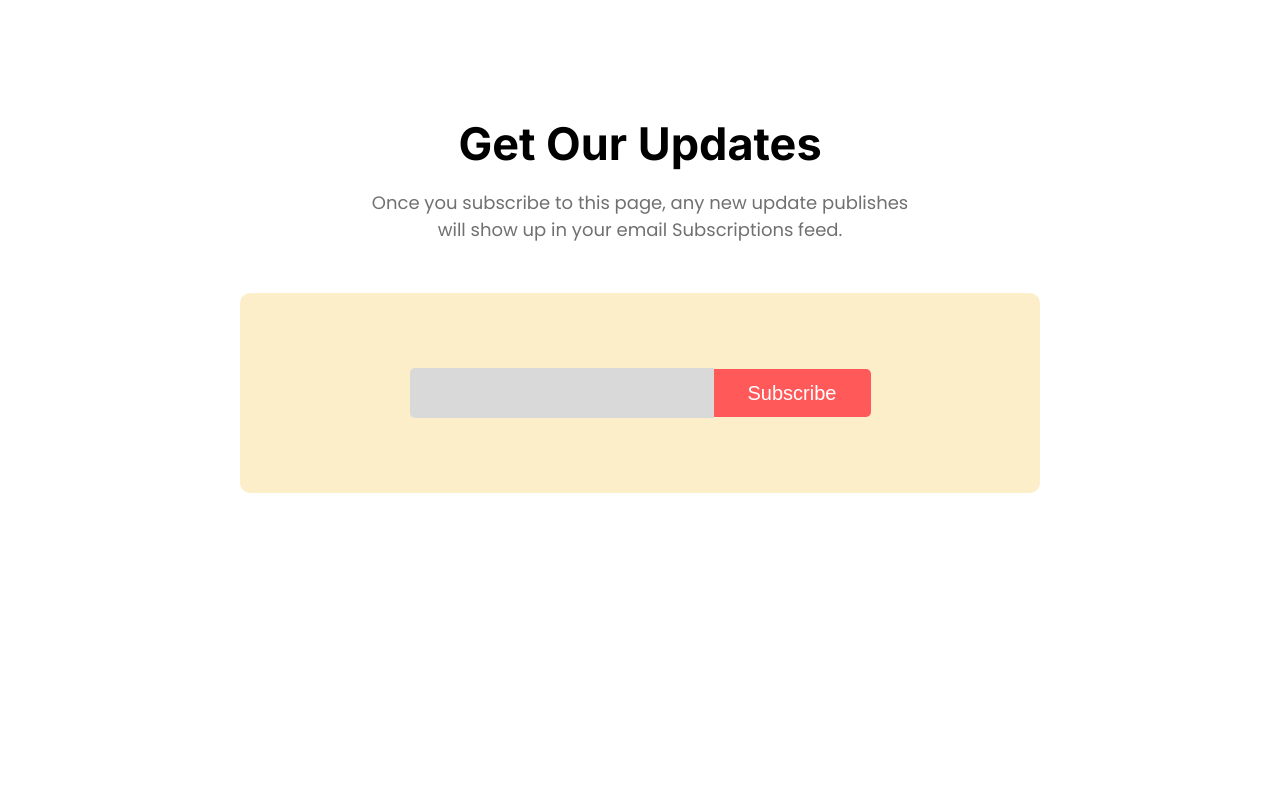
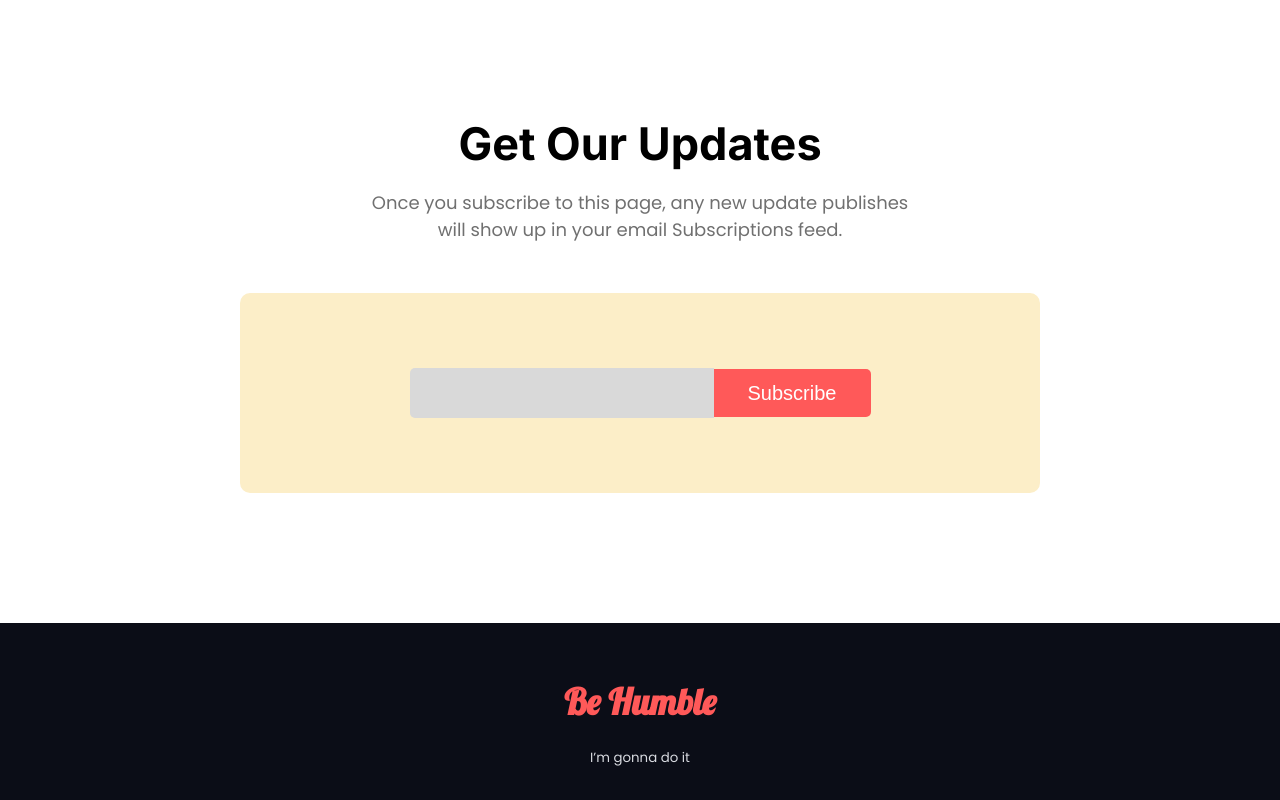
Before and after one commit to safinxr/Donate-today, a plain HTML site: page Index.html in a window 1280 px wide. Shown: the part 3084-3884 px from the top of the page. Before the commit the page ends 3707 px from the top, so only its background shows below. Drawn offline with Linux system fonts and the light colour scheme.

Commit message:
final push

```diff
--- a/Index.html
+++ b/Index.html
@@ -116,9 +116,13 @@
                 <input class="update-input" type="email">
                 <button class="btn-update">Subscribe</button>
             </div>
-
         </section>
     </main>
+    <!-- Footer -->
+    <footer>
+        <h1 class="footer-text">Be Humble</h1>
+        <small style="color: #D9DBE1;">I’m gonna do it</small>
+    </footer>
 </body>
 
 </html>
--- a/css/style.css
+++ b/css/style.css
@@ -3,8 +3,6 @@
 body {
     margin: 0;
     font-family: 'Poppins', sans-serif;
-    /*
-    font-family: 'Lobster', cursive; */
 }
 
 .header-tags {
@@ -239,3 +237,17 @@ input[type=number]::-webkit-outer-spin-button {
     color: white;
 
 }
+footer{
+    height: 177px;
+    background-color: #0B0D17;
+    display: flex;
+    flex-direction: column;
+    justify-content: center;
+    align-items: center;
+
+}
+.footer-text{
+    font-family: 'Lobster', cursive;
+    font-size: 36px;
+    color: #FF5959;
+}
```
